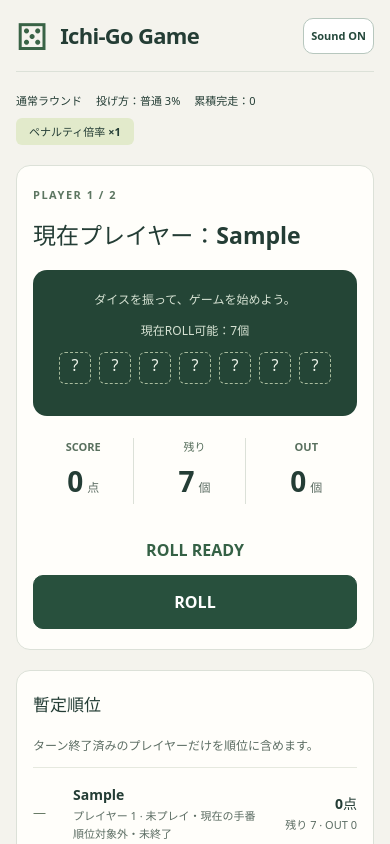
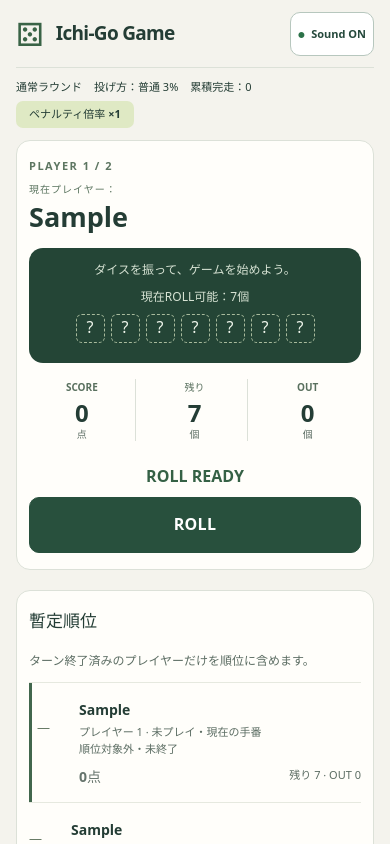
Before and after one commit to Ackeyb/IchiGo, a React (Vite) app: page / in a window 390 px wide. Both pictures are taken after typing "Sample", "Sample" into the empty fields and a click on the button "ゲーム開始". Shown: the top 844 px of the page. Built offline with nearby package versions, Linux system fonts and the light colour scheme.

Commit message:
style: polish responsive game UI

```diff
--- a/index.html
+++ b/index.html
@@ -2,7 +2,7 @@
 <html lang="ja">
   <head>
     <meta charset="UTF-8" />
-    <meta name="viewport" content="width=device-width, initial-scale=1.0" />
+    <meta name="viewport" content="width=device-width, initial-scale=1.0, viewport-fit=cover" />
     <meta name="theme-color" content="#28503d" />
     <link rel="icon" href="/favicon.svg" type="image/svg+xml" />
     <title>Ichi-Go Game</title>
--- a/src/app/App.tsx
+++ b/src/app/App.tsx
@@ -97,7 +97,7 @@ export function App({ random = mathRandomSource, store: suppliedStore, dicePrese
       const current = game.participants[game.currentPlayerIndex]!;
       content = <div className="game-layout"><section className="play panel">
         <p className="eyebrow">PLAYER {game.currentPlayerIndex + 1} / {game.participants.length}</p>
-        <h2 ref={heading} tabIndex={-1}>現在プレイヤー：{current.name}</h2>
+        <h2 className="current-player" ref={heading} tabIndex={-1}><span>現在プレイヤー：</span>{current.name}</h2>
         <div className="dice-field">
           {result ? <p>直前のROLL · 確定結果</p> : <p>ダイスを振って、ゲームを始めよう。</p>}
           <DicePresentation dice={committedResult?.dice} kind="normal" revision={committedState.revision}
@@ -151,7 +151,7 @@ export function App({ random = mathRandomSource, store: suppliedStore, dicePrese
           kind="penalty" revision={committedState.revision} busy={busy} presentation={penaltyPresentation} onCue={playCue}
           onReveal={store.reveal} onPresented={store.presented} config={dicePresentation} />
         {entry.status === 'pending' ? <><ReadyDice count={entry.diceCount} /><p>通常のD6を1回。OUT判定や1・5の特殊効果はありません。</p>{action('ペナルティROLL', 'rollPenalty')}</>
-          : <><dl className="metrics"><div><dt>BASE PENALTY</dt><dd>{entry.basePenalty}</dd></div><div><dt>MULTIPLIER</dt><dd>×{entry.multiplier}</dd></div><div><dt>FINAL PENALTY</dt><dd>{entry.finalPenalty}<small>pt</small></dd></div></dl>
+          : <><dl className="metrics penalty-metrics"><div><dt>BASE PENALTY</dt><dd>{entry.basePenalty}</dd></div><div><dt>MULTIPLIER</dt><dd>×{entry.multiplier}</dd></div><div><dt>FINAL PENALTY</dt><dd>{entry.finalPenalty}<small>pt</small></dd></div></dl>
             {state.penaltyIndex < state.penalty.penalties.length - 1 ? action('次の敗者へ', 'nextPenalty') : action('最終結果を見る', 'finish')}</>}
       </section>;
     } else if (state.phase === 'finished') {
@@ -166,7 +166,7 @@ export function App({ random = mathRandomSource, store: suppliedStore, dicePrese
   }
   return <main>
     <header className="site-header"><div className="brand-mark" aria-hidden="true">⚄</div><h1>Ichi-Go Game</h1><span>7 DICE GAME</span>
-      <button className="sound-toggle" aria-pressed={soundEnabled} aria-label={`サウンド ${soundEnabled ? 'ON' : 'OFF'}`} onClick={toggleSound}>
+      <button className="sound-toggle" data-sound={soundEnabled ? 'on' : 'off'} aria-pressed={soundEnabled} aria-label={`サウンド ${soundEnabled ? 'ON' : 'OFF'}`} onClick={toggleSound}>
         Sound {soundEnabled ? 'ON' : 'OFF'}</button></header>
     {recovered && <p className="recovery-status" role="status">ゲームを復旧しました。</p>}
     {(recoveryNotice ?? soundRecoveryNotice) && <p className="recovery-warning" role="status">
--- a/src/app/RankingBoard.tsx
+++ b/src/app/RankingBoard.tsx
@@ -14,7 +14,8 @@ export function RankingBoard({ game, final = false, currentHasRolled = false }:
       const index = game.participants.findIndex((p) => p.id === id);
       const rank = result.rankings.find((entry) => entry.playerId === id)?.rank;
       const playing = !player.turnFinished && index === game.currentPlayerIndex;
-      return <li key={id} className={bottom.includes(id) ? 'bottom' : ''}>
+      const classes = [bottom.includes(id) ? 'bottom' : '', player.completed ? 'complete' : '', playing ? 'current' : '', !player.turnFinished ? 'unplayed' : ''].filter(Boolean).join(' ');
+      return <li key={id} className={classes}>
         <span className="rank">{rank ? `${rank}位` : '—'}</span>
         <div><strong>{game.participants[index]!.name}</strong><small>プレイヤー {index + 1} · {player.completed ? '完走' : player.turnFinished ? '終了' : playing ? currentHasRolled ? 'プレイ中' : '未プレイ・現在の手番' : '未プレイ'}</small>
           {!player.turnFinished && playing && <small>順位対象外・未終了</small>}
--- a/src/app/app.css
+++ b/src/app/app.css
@@ -1,21 +1,25 @@
 :root { font-family: system-ui, -apple-system, "Segoe UI", "Noto Sans JP", sans-serif; color: #243d35; background: #f4f3ed; font-synthesis: none; line-height: 1.6; }
 * { box-sizing: border-box; }
-body { margin: 0; }
-main { max-width: 1160px; margin: auto; padding: 0 28px; }
+html { min-width: 0; background: #f4f3ed; }
+body { min-width: 0; min-height: 100vh; min-height: 100svh; margin: 0; overflow-x: hidden; }
+main { width: 100%; max-width: 1160px; min-height: 100vh; min-height: 100svh; margin: auto; padding: 0 max(28px, env(safe-area-inset-right)) env(safe-area-inset-bottom) max(28px, env(safe-area-inset-left)); overflow-wrap: break-word; }
 button, input, select { font: inherit; }
-button { min-height: 44px; border: 1px solid #b7c7be; background: #fff; color: #25493c; border-radius: 10px; padding: 9px 18px; cursor: pointer; font-weight: 650; }
+button { min-width: 44px; min-height: 44px; border: 1px solid #b7c7be; background: #fff; color: #25493c; border-radius: 10px; padding: 9px 18px; cursor: pointer; font-weight: 650; touch-action: manipulation; -webkit-tap-highlight-color: transparent; }
 button:hover:not(:disabled) { background: #e7eee6; }
-button:disabled { opacity: .45; cursor: not-allowed; }
+button:disabled { opacity: .5; cursor: not-allowed; filter: grayscale(.22); }
 :focus-visible { outline: 3px solid #ba612b; outline-offset: 4px; }
 h2[tabindex]:focus { outline: none; }
 h1, h2, h3, p { margin-top: 0; }
 h1 { font-size: 22px; margin: 0; letter-spacing: -.7px; }
 h2 { line-height: 1.4; font-size: clamp(23px, 3vw, 34px); overflow-wrap: anywhere; }
 h3 { font-size: 17px; }
-.site-header { display: flex; align-items: center; gap: 12px; min-height: 92px; border-bottom: 1px solid #dce1d8; }
+.site-header { display: flex; align-items: center; gap: 12px; min-width: 0; min-height: 92px; border-bottom: 1px solid #dce1d8; }
 .site-header > span { margin-left: auto; font-size: 11px; letter-spacing: 2px; color: #52695d; }
-.sound-toggle { min-height: 36px; padding: 5px 10px; font-size: 11px; white-space: nowrap; }
-.recovery-status, .recovery-warning { margin: 10px 0; padding: 9px 12px; border-radius: 8px; font-size: 12px; }
+.sound-toggle { min-height: 44px; margin-left: 2px; padding: 7px 11px; font-size: 11px; white-space: nowrap; }
+.sound-toggle::before { content: "●"; margin-right: 6px; font-size: 8px; }
+.sound-toggle[data-sound="on"]::before { color: #2c7249; }
+.sound-toggle[data-sound="off"]::before { color: #8d4a35; }
+.recovery-status, .recovery-warning { margin: 10px 0; padding: 9px 12px; border-radius: 8px; font-size: 12px; line-height: 1.45; }
 .recovery-status { background: #e5efda; color: #31513d; }
 .recovery-warning { background: #f9e2d3; color: #7c321e; }
 .brand-mark { font-size: 37px; color: #396346; line-height: 1; }
@@ -26,11 +30,11 @@ h3 { font-size: 17px; }
 .rule-chips { display: flex; flex-wrap: wrap; gap: 8px; margin: 26px 0; }
 .rule-chips span { background: #e6eadc; padding: 7px 12px; border-radius: 7px; font-size: 13px; font-weight: 650; }
 .subtle, small { color: #5c6d63; font-size: 12px; }
-.panel { background: #fffefa; border: 1px solid #dce1d8; border-radius: 20px; padding: 28px; }
+.panel { min-width: 0; background: #fffefa; border: 1px solid #dce1d8; border-radius: 20px; padding: 28px; }
 .setup-form label, legend { font-size: 13px; font-weight: 650; }
 select, input:not([type="radio"]) { display: block; width: 100%; background: #fff; color: #233e32; border: 1px solid #acbdb0; border-radius: 8px; min-height: 46px; padding: 9px 12px; margin-top: 6px; }
 .setup-players { list-style: none; padding: 0; margin: 20px 0 28px; display: grid; gap: 14px; }
-.setup-players li { display: flex; gap: 10px; align-items: start; }
+.setup-players li { display: flex; min-width: 0; gap: 10px; align-items: start; }
 .name-field { flex: 1; min-width: 0; }
 .order-buttons { display: flex; gap: 4px; padding-top: 27px; }
 .order-buttons button { padding: 8px 13px; }
@@ -39,27 +43,28 @@ fieldset { border: 0; padding: 0; margin: 0 0 25px; }
 .styles label { border: 1px solid #c7d2c5; padding: 12px 10px; border-radius: 8px; flex: 1; white-space: nowrap; }
 .styles label:has(:checked) { background: #e7edde; border-color: #42674d; }
 input[type="radio"] { accent-color: #315e43; margin-right: 7px; }
-.primary { width: 100%; background: #28503d; color: white; border-color: #28503d; min-height: 54px; font-size: 16px; }
+.primary { width: 100%; background: #28503d; color: white; border-color: #28503d; min-height: 56px; font-size: 16px; letter-spacing: .02em; }
 .primary:hover:not(:disabled) { background: #193b2a; }
 .setup-form > .subtle { margin: 12px 0 0; }
 .field-error { font-size: 13px; color: #a02c1e; margin: 6px 0; }
 [aria-invalid="true"] { border-color: #aa3c2a !important; }
-.game-summary { display: flex; flex-wrap: wrap; gap: 12px 22px; padding: 20px 0; align-items: center; font-size: 13px; }
-.game-summary strong { background: #e2eacb; padding: 5px 13px; border-radius: 6px; margin-left: auto; }
+.game-summary { display: flex; flex-wrap: wrap; gap: 8px 18px; padding: 16px 0; align-items: center; font-size: 13px; font-variant-numeric: tabular-nums; }
+.game-summary > span { white-space: nowrap; }
+.game-summary strong { background: #dfe9c4; padding: 6px 13px; border-radius: 7px; margin-left: auto; white-space: nowrap; }
 .game-layout { display: grid; grid-template-columns: minmax(0, 1.6fr) minmax(290px, 1fr); gap: 24px; align-items: start; }
 .play { min-width: 0; }
-.dice-field { background: #244536; border-radius: 14px; padding: 20px 14px; color: #f0f6ec; text-align: center; }
+.dice-field { min-width: 0; background: #244536; border-radius: 14px; padding: 18px 14px; color: #f0f6ec; text-align: center; overflow: hidden; }
 .dice-field > p { font-size: 12px; color: #d6e2d3; }
 .dice-presentation { position: relative; }
 .dice-presentation.is-idle { display: none; }
-.three-dice-stage { width: 100%; height: clamp(190px, 32vw, 260px); border-radius: 10px; overflow: hidden; pointer-events: none; touch-action: none; }
+.three-dice-stage { width: 100%; height: clamp(190px, 32vw, 260px); border-radius: 10px; overflow: hidden; pointer-events: none; touch-action: none; contain: layout paint; }
 .three-dice-canvas { display: block; width: 100%; height: 100%; pointer-events: none; }
 .dice-presentation.use-fallback .three-dice-stage { display: none; }
 .renderer-status { margin: 8px 0 0; color: #d6e2d3; font-size: 11px; }
 .dice-result-details .dice { margin-bottom: 12px; }
 .dice-presentation.use-three .dice-result-details .die { width: 58px; min-height: 64px; }
 .dice-presentation.use-three .dice-result-details .die strong { font-size: 23px; }
-.dice { display: flex; justify-content: center; flex-wrap: wrap; gap: 10px; list-style: none; padding: 0; margin: 12px 0 20px; }
+.dice { display: flex; min-width: 0; justify-content: center; flex-wrap: wrap; gap: 10px; list-style: none; padding: 0; margin: 12px 0 20px; }
 .die { background: #fdfbf1; color: #304737; width: 68px; min-height: 78px; border: 2px solid #dbddcf; border-radius: 11px; display: flex; flex-direction: column; justify-content: center; align-items: center; }
 .die strong { font-size: 29px; line-height: 1.2; }
 .die span { font-size: 10px; margin-top: 6px; }
@@ -71,11 +76,11 @@ input[type="radio"] { accent-color: #315e43; margin-right: 7px; }
 .ready-dice { display: flex; justify-content: center; flex-wrap: wrap; gap: 8px; margin: 12px 0; }
 .ready-dice span { border: 1px dashed #a7ba9c; border-radius: 6px; width: 32px; height: 32px; text-align: center; color: inherit; }
 .ready-label { margin-bottom: 4px; }
-.metrics { display: grid; grid-template-columns: repeat(3, minmax(0, 1fr)); gap: 10px; margin: 22px 0; }
+.metrics { display: grid; grid-template-columns: repeat(3, minmax(0, 1fr)); gap: 10px; margin: 20px 0; font-variant-numeric: tabular-nums; }
 .metrics div { border-right: 1px solid #dce1d8; text-align: center; }
 .metrics div:last-child { border: 0; }
 .metrics dt { font-size: 11px; font-weight: 700; color: #59705e; }
-.metrics dd { font-size: 31px; font-weight: 750; margin: 3px 0 0; }
+.metrics dd { font-size: 31px; font-weight: 750; line-height: 1.25; margin: 3px 0 0; }
 .metrics small { margin-left: 4px; font-weight: 400; }
 .turn-message { text-align: center; padding: 12px 0; }
 .turn-message strong { color: #356145; }
@@ -98,24 +103,30 @@ input[type="radio"] { accent-color: #315e43; margin-right: 7px; }
 .loser-reveal h2 { animation: loser-title .4s ease-out both; }
 .loser-reveal .losers li { opacity: 0; animation: loser-item .32s ease-out forwards; animation-delay: calc(.12s + var(--reveal-index) * .1s); }
 .ranking ol { padding: 0; margin: 0; list-style: none; }
-.ranking li { display: flex; align-items: center; gap: 12px; padding: 14px 0; border-top: 1px solid #e6e9df; }
+.ranking li { display: grid; grid-template-columns: 38px minmax(0, 1fr) auto; align-items: center; gap: 12px; padding: 14px 0; border-top: 1px solid #e6e9df; }
 .ranking small { display: block; font-size: 11px; }
 .ranking strong { font-size: 14px; overflow-wrap: anywhere; }
-.rank { flex-shrink: 0; font-size: 13px; width: 28px; color: #687b66; }
+.rank { flex-shrink: 0; font-size: 13px; width: 38px; color: #687b66; font-variant-numeric: tabular-nums; }
 .rank-score { margin-left: auto; flex-shrink: 0; text-align: right; }
 .bottom .bottom-label { color: #9e431c; font-weight: bold; }
 .bottom { border-left: 3px solid #c67b4b; padding-left: 8px !important; }
+.ranking li.complete { background: linear-gradient(90deg, #edf3d8 0, transparent 72%); }
+.ranking li.current { box-shadow: inset 3px 0 #42674d; padding-left: 8px; }
+.ranking li.unplayed .rank-score { color: #66746c; }
 .results { max-width: 720px; margin: 20px auto; }
 .results > h2 { margin-bottom: 25px; }
 .results > .panel { margin-bottom: 22px; }
 .results > p { margin: 20px 0; }
 .losers { list-style: none; padding: 0; }
-.losers li { display: flex; gap: 12px; justify-content: space-between; border-bottom: 1px solid #dce1d8; padding: 16px 0; overflow-wrap: anywhere; }
-.losers span { flex-shrink: 0; }
+.losers li { display: grid; grid-template-columns: minmax(0, 1fr) auto; gap: 12px; justify-content: space-between; border-bottom: 1px solid #dce1d8; padding: 16px 0; overflow-wrap: anywhere; }
+.losers span { text-align: right; }
+.penalty-metrics > div { position: relative; }
+.penalty-metrics > div:last-child::before { content: "="; position: absolute; top: 50%; left: -10px; transform: translate(-50%, -10%); color: #5b6d62; font-size: 18px; font-weight: 750; }
+.penalty-metrics > div:last-child dd { color: #315d40; }
 .final-actions { display: grid; gap: 12px; }
 .exit-button { display: block; margin: 26px auto; background: transparent; font-size: 12px; }
 footer { font-size: 11px; text-align: center; color: #677968; padding: 28px 0; }
-dialog { color: #243d35; border: 1px solid #c2ceba; border-radius: 16px; padding: 28px; max-width: min(480px, calc(100vw - 32px)); }
+dialog { width: min(480px, calc(100% - 32px)); max-width: calc(100% - 32px); max-height: calc(100dvh - 32px); color: #243d35; border: 1px solid #c2ceba; border-radius: 16px; padding: 28px; overflow: auto; }
 dialog::backdrop { background: #15271dcc; }
 dialog h2 { font-size: 22px; }
 .dialog-actions { display: flex; gap: 12px; }
@@ -126,8 +137,8 @@ dialog h2 { font-size: 22px; }
 @keyframes loser-title { from { opacity: 0; letter-spacing: 8px; } }
 @keyframes loser-item { from { opacity: 0; transform: translateY(8px); } to { opacity: 1; transform: none; } }
 @media (max-width: 760px) {
-  main { padding: 0 16px; }
-  .site-header { min-height: 72px; }
+  main { padding: 0 max(16px, env(safe-area-inset-right)) env(safe-area-inset-bottom) max(16px, env(safe-area-inset-left)); }
+  .site-header { min-height: 68px; }
   .site-header > span { font-size: 9px; letter-spacing: 1px; }
   .sound-toggle { padding: 4px 7px; }
   .setup-layout { grid-template-columns: 1fr; gap: 24px; margin: 24px 0; }
@@ -137,21 +148,69 @@ dialog h2 { font-size: 22px; }
   .rule-chips { margin: 15px 0 0; }
   .panel { padding: 20px 16px; border-radius: 14px; }
   .game-layout { grid-template-columns: 1fr; gap: 20px; }
-  .game-summary { gap: 8px 14px; font-size: 11px; }
+  .game-summary { gap: 6px 12px; padding: 12px 0; font-size: 11px; line-height: 1.35; }
   .game-summary strong { margin-left: 0; }
-  .metrics dd { font-size: 28px; }
+  .metrics { margin: 16px 0; gap: 6px; }
+  .metrics dt { font-size: 10px; }
+  .metrics dd { font-size: 27px; }
   .die { width: 58px; min-height: 70px; }
-  .three-dice-stage { height: 210px; }
+  .three-dice-stage { height: clamp(168px, 28svh, 210px); }
   .dice-presentation.use-three .dice-result-details .die { width: 48px; min-height: 58px; }
   .dice { gap: 7px; }
   .styles { gap: 5px; }
   .styles label { padding: 10px 5px; font-size: 12px; }
   .results { margin: 12px auto; }
-  .losers li { flex-wrap: wrap; }
+  .ranking li { gap: 9px; }
 }
 @media (max-width: 420px) {
   .site-header > span { display: none; }
   .sound-toggle { margin-left: auto; }
+  h1 { font-size: 19px; }
+  h2 { font-size: clamp(21px, 7vw, 27px); }
+  .brand-mark { font-size: 32px; }
+  .panel { padding: 16px 12px; }
+  .play > .eyebrow { margin-bottom: 8px; }
+  .current-player { margin-bottom: 12px; }
+  .current-player span { display: block; margin-bottom: 2px; color: #5d7661; font-size: 10px; letter-spacing: 1px; }
+  .dice-field { padding: 12px 9px; }
+  .dice-field > p { margin-bottom: 8px; }
+  .three-dice-stage { height: clamp(158px, 27svh, 190px); }
+  .dice { gap: 6px; margin: 9px 0 14px; }
+  .die { width: clamp(45px, 15vw, 54px); min-height: 62px; }
+  .die strong { font-size: 25px; }
+  .dice-presentation.use-three .dice-result-details .die { width: clamp(41px, 13vw, 47px); min-height: 55px; }
+  .ready-dice { gap: 6px; margin: 8px 0; }
+  .ready-dice span { width: 29px; height: 29px; }
+  .metrics div { padding: 0 3px; }
+  .metrics dd { font-size: 24px; }
+  .metrics small { display: block; margin-left: 0; font-size: 10px; }
+  .turn-message { padding: 7px 0; }
+  .turn-message p { line-height: 1.4; }
+  .ranking li { grid-template-columns: 34px minmax(0, 1fr); gap: 8px; }
+  .rank { width: 34px; }
+  .rank-score { grid-column: 2; width: 100%; margin-left: 0; display: flex; justify-content: space-between; gap: 8px; text-align: left; }
+  .rank-score small { text-align: right; }
+  .losers li { grid-template-columns: 1fr; gap: 3px; }
+  .losers span { text-align: left; font-size: 12px; }
+  .penalty-metrics dt { min-height: 2.8em; line-height: 1.35; }
+  .penalty-metrics > div:last-child::before { left: -6px; }
+  .dialog-actions { flex-direction: column-reverse; }
+  dialog { width: calc(100% - 24px); max-width: calc(100% - 24px); padding: 20px 16px calc(20px + env(safe-area-inset-bottom)); }
+}
+@media (max-width: 340px) {
+  main { padding-right: max(10px, env(safe-area-inset-right)); padding-left: max(10px, env(safe-area-inset-left)); }
+  .site-header { gap: 8px; }
+  .sound-toggle { padding-inline: 8px; }
+  .setup-players li { gap: 6px; }
+  .order-buttons { gap: 3px; }
+  .order-buttons button { padding-inline: 9px; }
+  .styles { display: grid; grid-template-columns: 1fr; }
+  .styles label { min-height: 44px; }
+  .game-summary { gap: 5px 9px; }
+  .game-summary strong { width: 100%; text-align: center; }
+  .die { width: 44px; }
+  .penalty-equation { gap: 5px; }
+  .penalty-equation span, .penalty-equation strong { min-width: 58px; padding-inline: 7px; font-size: 18px; }
 }
 @media (prefers-reduced-motion: reduce) {
   *, *::before, *::after { scroll-behavior: auto !important; animation-duration: .001ms !important; animation-iteration-count: 1 !important; transition-duration: .001ms !important; }
```
Also changed, not shown: 1 other file (tests, documents, lock files or other folders).
